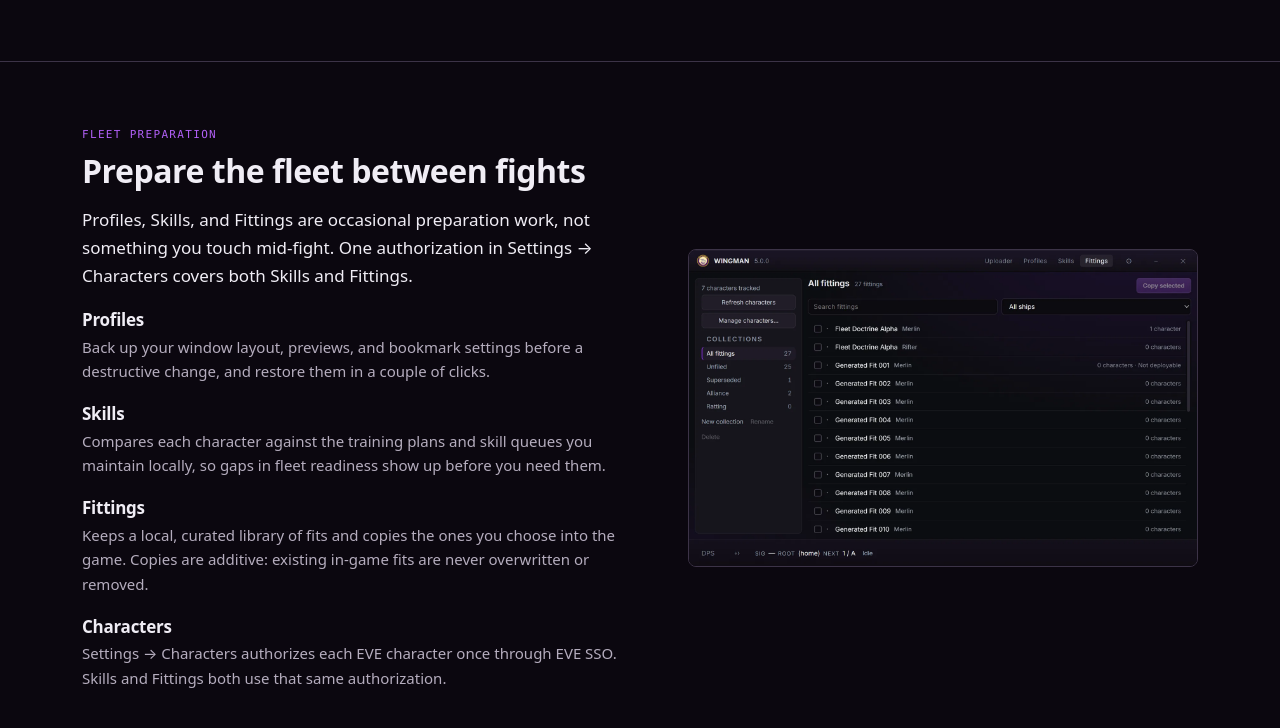
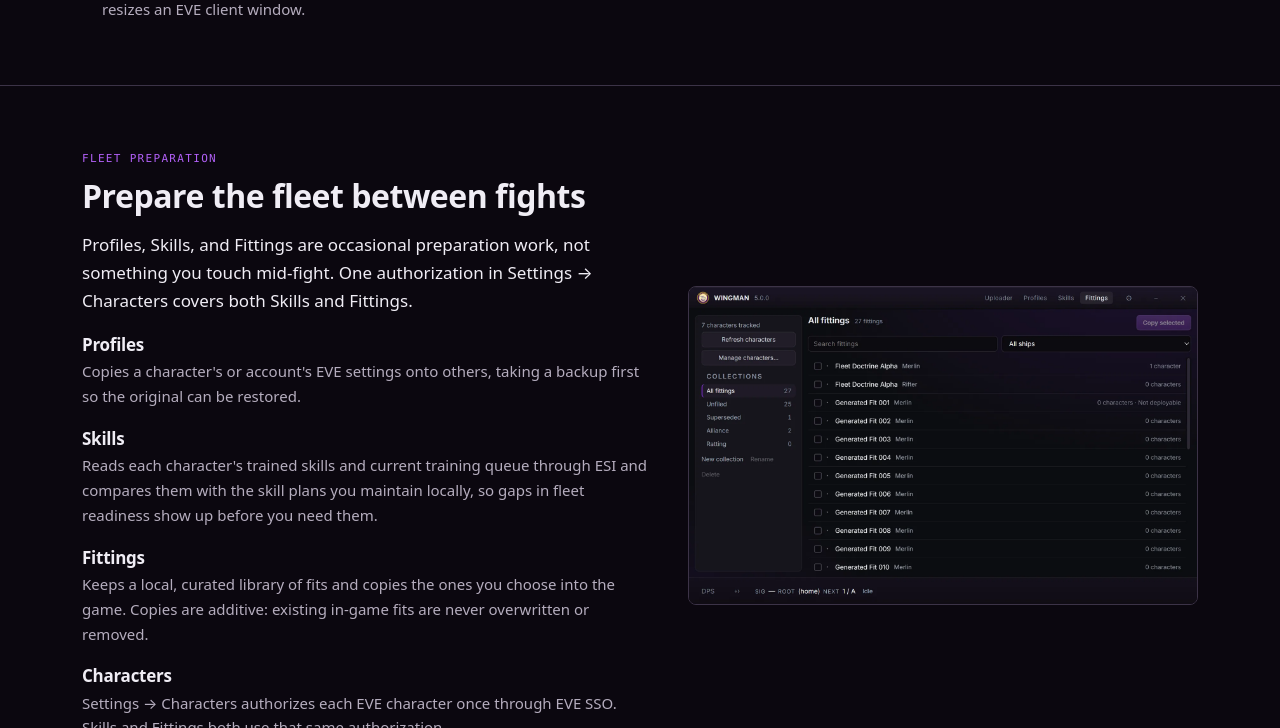
Before and after one commit to guarzo/site-flygd-wingman, a website: page public/index.html in a window 1280 px wide. Shown: the part 2722-3450 px from the top of the page. Drawn offline with Linux system fonts and the light colour scheme.

Commit message:
fix: correct Profiles, Skills, and Bookmarks copy on homepage

```diff
--- a/public/index.html
+++ b/public/index.html
@@ -122,7 +122,7 @@
           <p>18 FlyGD keybinds place mapping bookmarks and drive rolling, so you never have to break formation to tag a hole.</p>
           <ul class="compact-list">
             <li>Bind mapping, rolling, and finisher actions to keys you choose.</li>
-            <li>Bindings apply per character and stay scoped to clients you've enabled.</li>
+            <li>Bindings are global and scoped to clients you've enabled; per-character keybinds belong to Previews.</li>
             <li><b>Boundary:</b> every bookmark action runs from an explicit keypress in an enabled client. Nothing fires on its own.</li>
           </ul>
           <img src="/media/wingman-bookmarks.webp" width="1600" height="998" loading="lazy" alt="Wingman Bookmarks settings listing wormhole mapping keybinds and finisher bindings">
@@ -176,11 +176,11 @@
       <ul class="feature-list">
         <li>
           <h3>Profiles</h3>
-          <p>Back up your window layout, previews, and bookmark settings before a destructive change, and restore them in a couple of clicks.</p>
+          <p>Copies a character's or account's EVE settings onto others, taking a backup first so the original can be restored.</p>
         </li>
         <li>
           <h3>Skills</h3>
-          <p>Compares each character against the training plans and skill queues you maintain locally, so gaps in fleet readiness show up before you need them.</p>
+          <p>Reads each character's trained skills and current training queue through ESI and compares them with the skill plans you maintain locally, so gaps in fleet readiness show up before you need them.</p>
         </li>
         <li>
           <h3>Fittings</h3>
```
